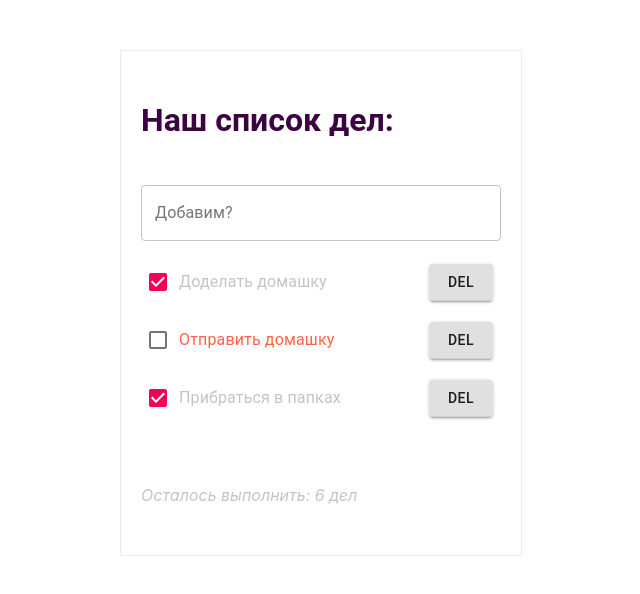
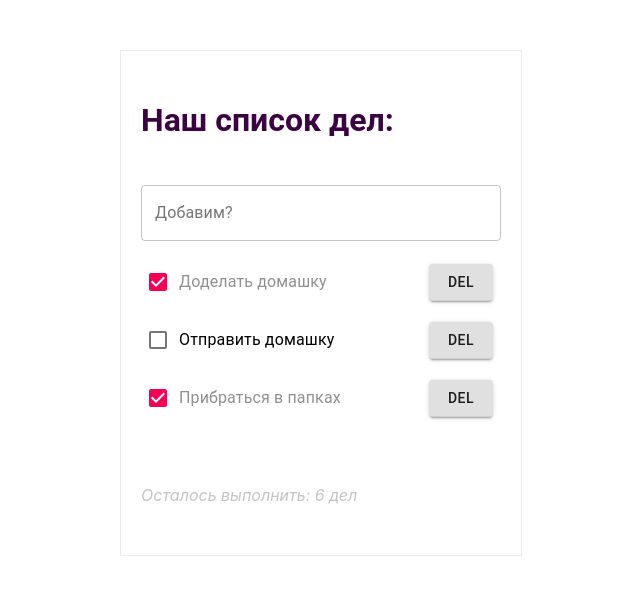
Before and after one commit to bessik1234/App, a React (Create React App) app: page / in a window 1280 px wide. Shown: the top 594 px of the page, without its empty margins (319-959 px from the left). Built offline with nearby package versions, Linux system fonts and the light colour scheme.

Commit message:
Передача данных

```diff
--- a/src/App.js
+++ b/src/App.js
@@ -36,7 +36,14 @@ class App extends React.Component {
         this.setState({items: newItemList});
     };
 
+    onClickDelete = id => {
+        const newItemList = this.state.items.filter( item => {
 
+          return item.id !==id;
+        });
+
+        this.setState({ items: newItemList });
+      };
 
 
 
@@ -48,7 +55,9 @@ class App extends React.Component {
                 <div className={styles.main}>
                     <h1 className={styles.title}>Наш список дел:</h1>
                     <InputItem/>
-                    <ItemList items={this.state.items} onClickDone={this.onClickDone} />
+                    <ItemList items={this.state.items}
+                    onClickDone={this.onClickDone}
+                    onClickDelete={this.onClickDelete}  />
                     <Footer count={this.state.count} />
                 </div>
             </div>);
--- a/src/components/Item/Item.js
+++ b/src/components/Item/Item.js
@@ -9,11 +9,13 @@ import IconButton from '@material-ui/core/IconButton';
 import Button from '@material-ui/core/Button';
 
 
-const Item = ({value, isDone, id , onClickDone}) => (
+const Item = ({value, isDone, id, onClickDone, onClickDelete}) => (
     <ListItem className={
         classnames({
             [styles.item]: true,
             [styles.done]: isDone,
+
+
         })
     } >
         <Checkbox
@@ -24,7 +26,7 @@ const Item = ({value, isDone, id , onClickDone}) => (
         <ListItemText > {value}</ListItemText>
         <ListItemSecondaryAction className={styles.delete}>
             <IconButton aria-label="Comments">
-            <Button variant="contained">Del</Button>
+            <Button variant="contained" onClick={() => onClickDelete(id)}>Del</Button>
             </IconButton>
         </ListItemSecondaryAction>
     </ListItem>
--- a/src/components/Item/Item.module.css
+++ b/src/components/Item/Item.module.css
@@ -1,9 +1,9 @@
 .item {
-    color: tomato;
+    color: rgb(0, 0, 0);
 }
 
 .done {
-    color: #c4c4c4;
+    color: #928f8f;
 }
 
 .item{
--- a/src/components/ItemList/ItemList.js
+++ b/src/components/ItemList/ItemList.js
@@ -3,13 +3,15 @@ import Item from "../Item/Item"
 import List from '@material-ui/core/List';
 
 
-const ItemList = ({items, onClickDone}) => (<List>
+const ItemList = ({items, onClickDone, onClickDelete}) => (<List>
             {items.map(item => <li key={item.value} >
                  <Item
                     value={item.value}
                     isDone={item.isDone}
                     id={item.id}
-                    onClickDone={onClickDone} />
+                    onClickDone={onClickDone}
+                    onClickDelete={onClickDelete}
+                    />
                     </li>)}
         </List>);
 
```
Also changed, not shown: src/components/ItemList/ItemList.module.css (line endings or trailing spaces).
